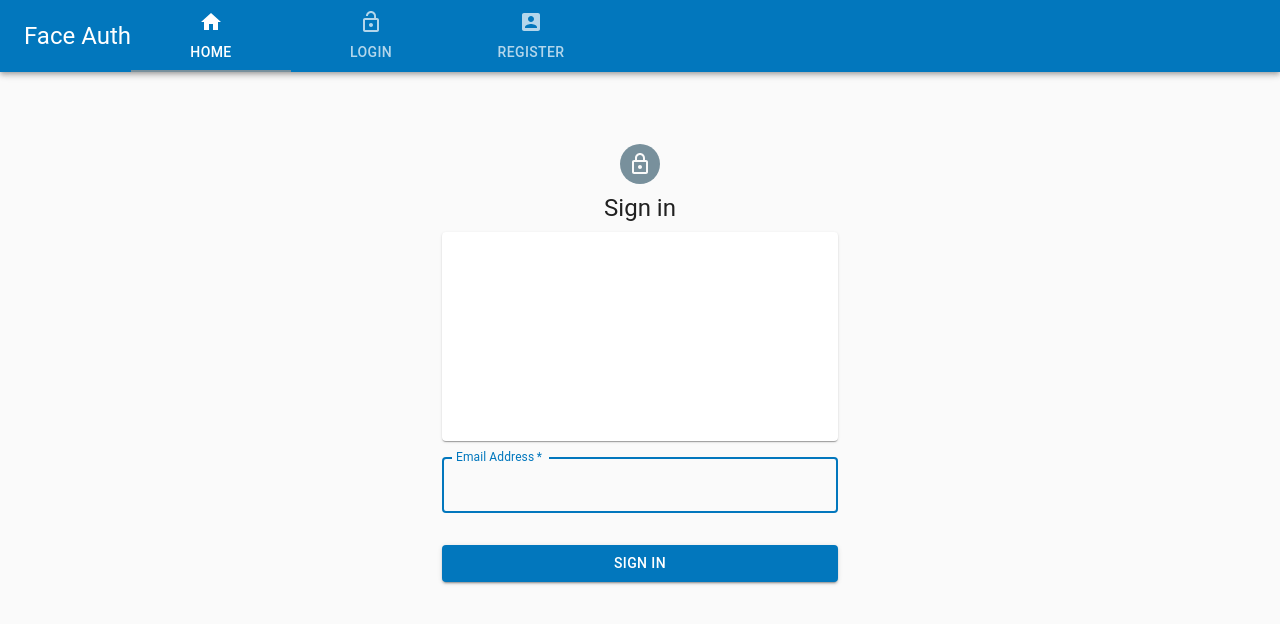
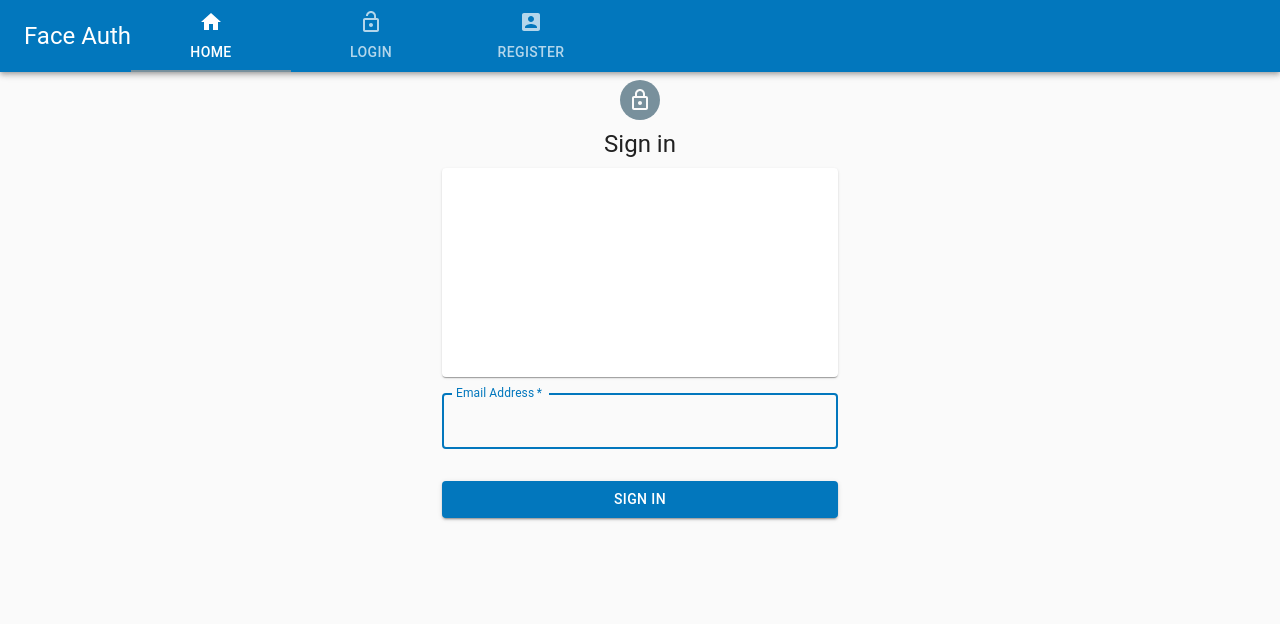
Before and after one commit to Bassonrichard/face-auth, a React (Create React App) app: page /login in a window 1280 px wide. Shown: the top 624 px of the page. Built offline with nearby package versions, Linux system fonts and the light colour scheme; no server answers.

Commit message:
removed margin spacing

```diff
--- a/src/components/LoginPage.js
+++ b/src/components/LoginPage.js
@@ -17,7 +17,6 @@ const styles  = theme => ({
     margin: theme.spacing(1, 1, 1),
   },
   paper: {
-    marginTop: theme.spacing(8),
     display: 'flex',
     flexDirection: 'column',
     alignItems: 'center',
```
